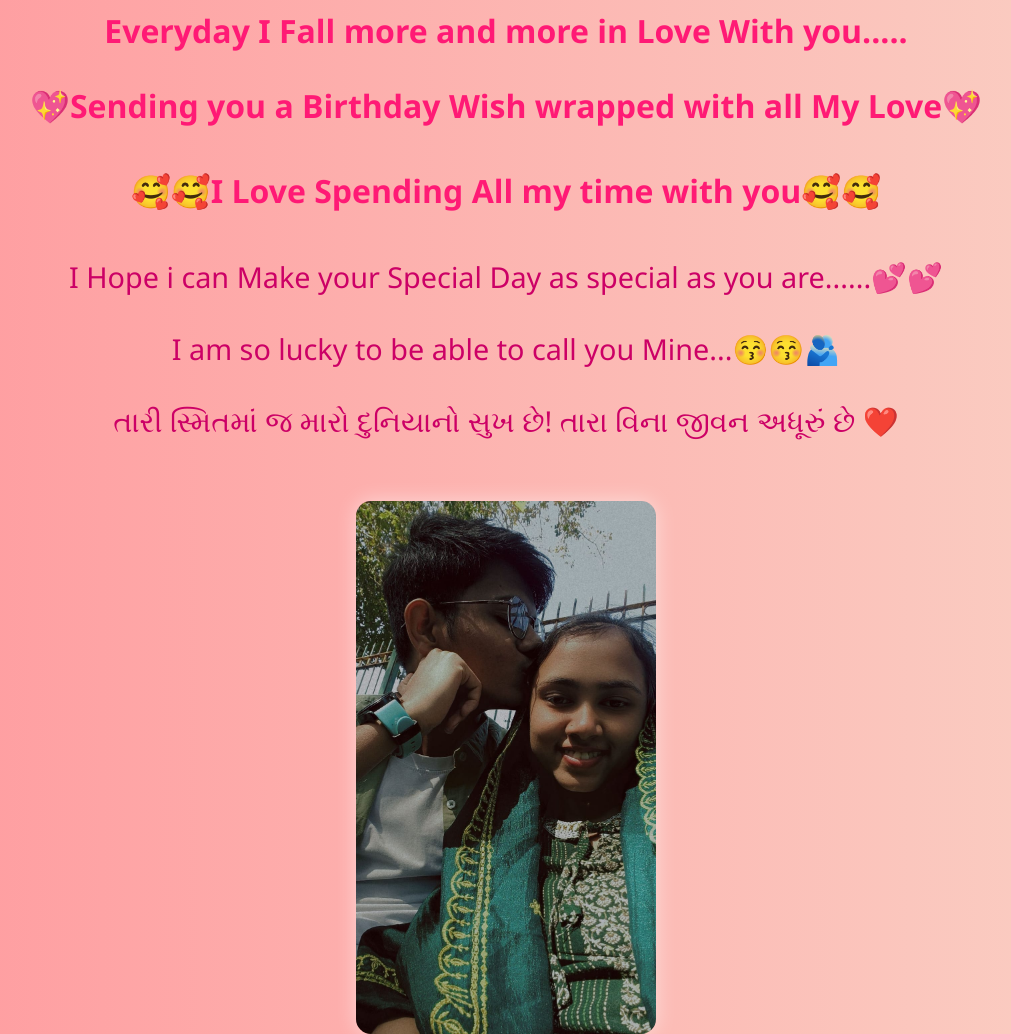
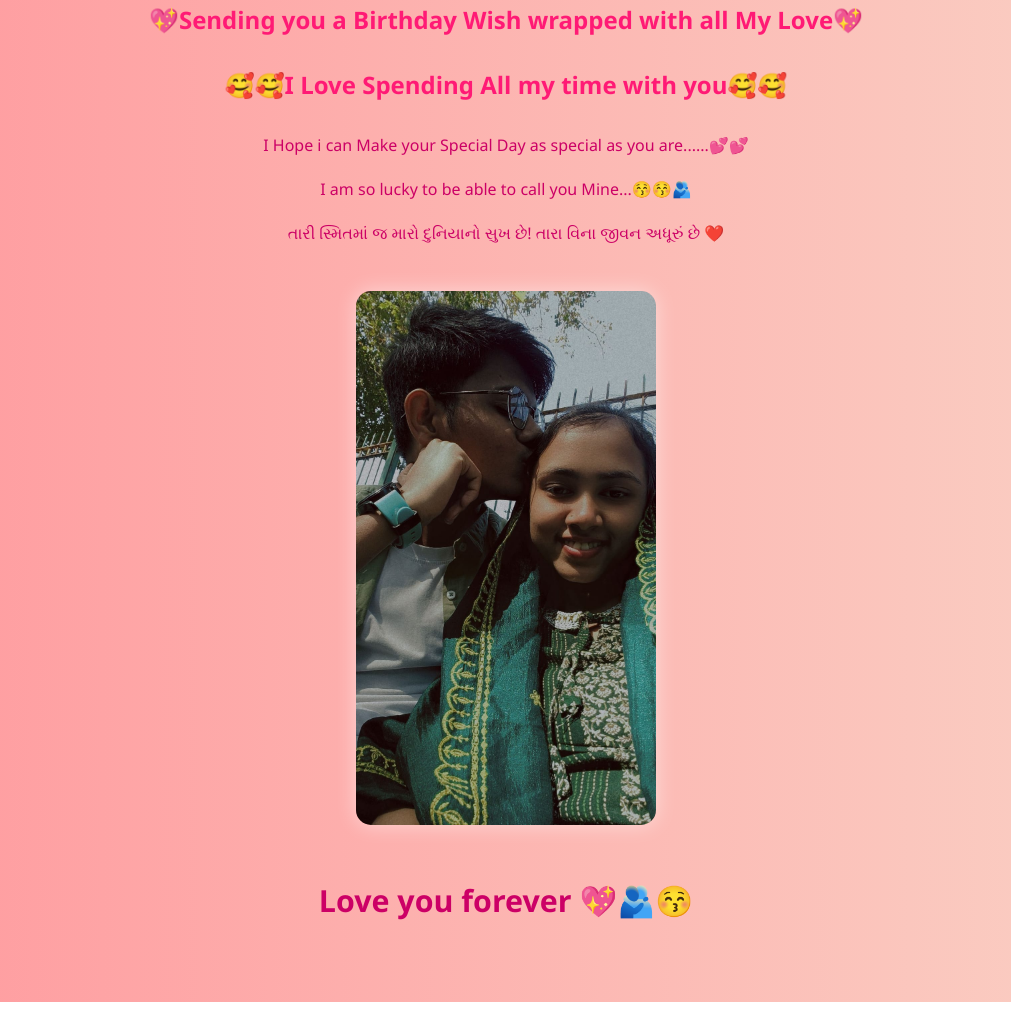
Before and after one commit to Dhruvchaudhaari/Birthday-wish, a plain HTML site: page wish.html in a window 1280 px wide. Shown: the part 240-1274 px from the top of the page, without its empty margins (134-1145 px from the left). After the commit the page ends 1242 px from the top, so only its background shows below. Drawn offline with Linux system fonts and the light colour scheme.

Commit message:
Update wish.html

```diff
--- a/wish.html
+++ b/wish.html
@@ -14,28 +14,28 @@
       margin: 0;
     }
     h1 {
-      font-size: 2.5em;
+      font-size: 1.8em;
       color: #ff1a75;
 
     }
     h2{
-      font-size: 2em;
+      font-size: 1.5em;
       color: #ff1a75;
     }
     h3{
-      font-size: 2em;
+      font-size: 1.5em;
       color: #ff1a75;
     }
     h4{
-      font-size: 2em;
+      font-size: 1.5em;
       color: #ff1a75;
     }
     h5{
-      font-size: 2.5em;
+      font-size: 1.9em;
       color: #cc0066;
     }
     p {
-      font-size: 1.8em;
+      font-size: 1em;
       margin-top: 20px;
       line-height: 1.5em;
       color: #cc0066;
```
